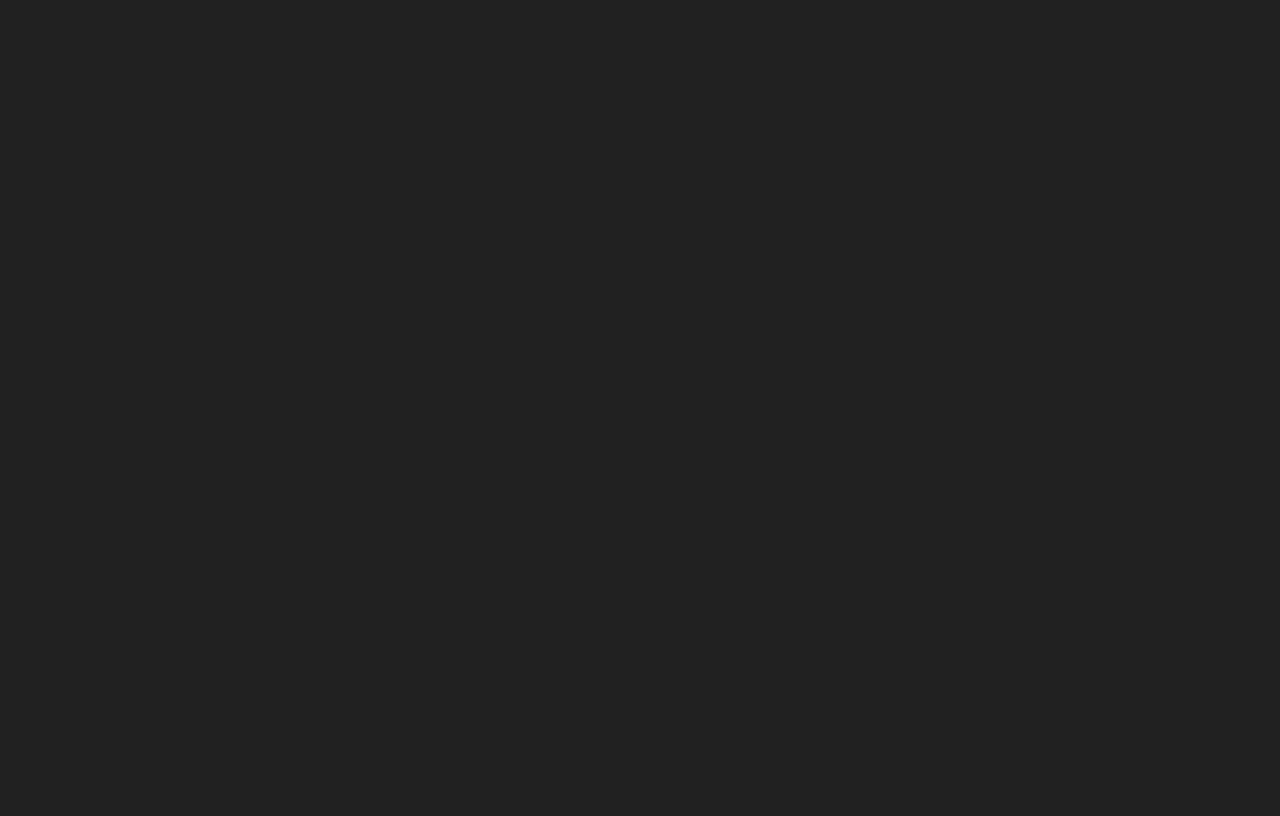
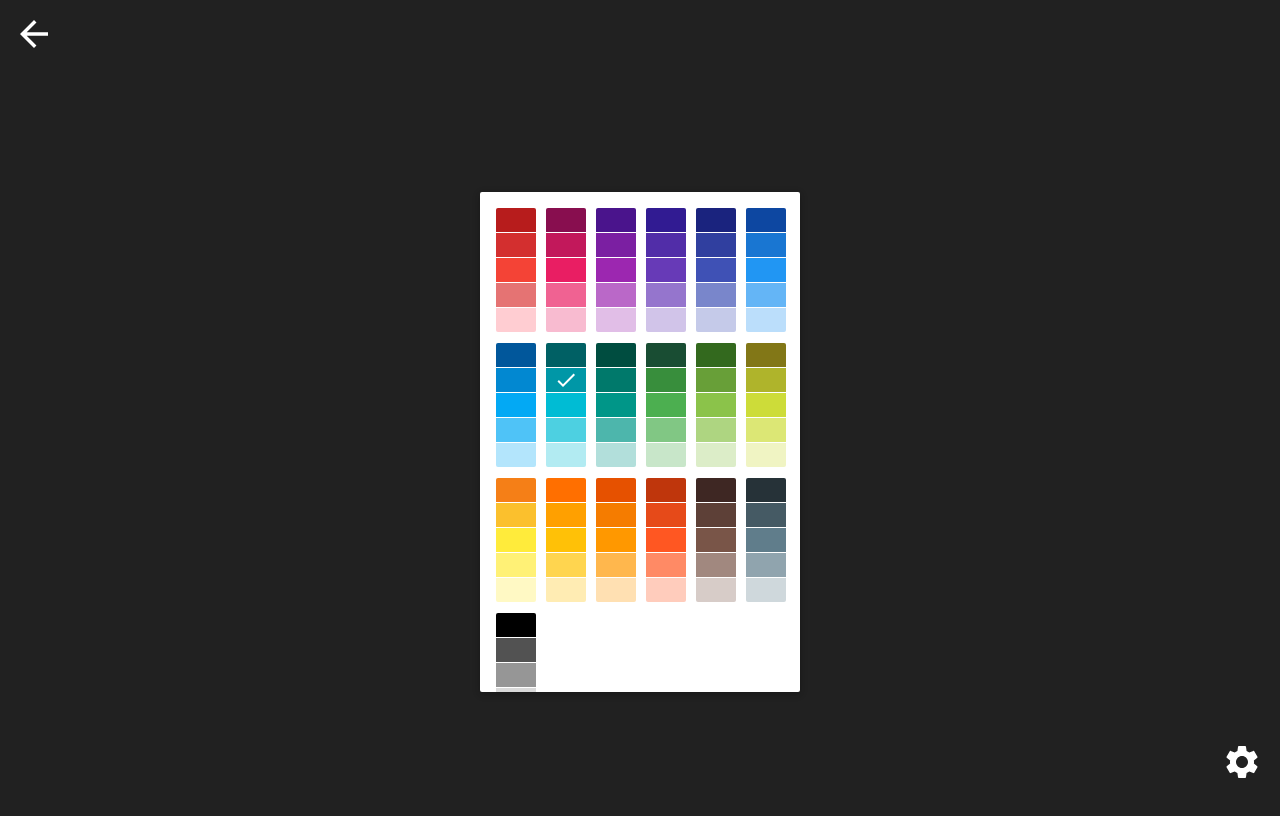
Before and after one commit to tylerwray/scrumpoker-ui, a React (Create React App) app: page /settings in a window 1280 px wide. Shown: the top 816 px of the page. Built offline with nearby package versions, Linux system fonts and the light colour scheme.

Commit message:
Adding user configurable colors

```diff
--- a/package.json
+++ b/package.json
@@ -7,6 +7,7 @@
     "classnames": "^2.2.6",
     "emotion": "^9.2.10",
     "react": "^16.5.0",
+    "react-color": "^2.14.1",
     "react-dom": "^16.5.0",
     "react-router-dom": "^4.3.1",
     "react-scripts": "1.1.5"
--- a/src/components/App.js
+++ b/src/components/App.js
@@ -1,18 +1,25 @@
 import React from 'react'
+import { BrowserRouter } from 'react-router-dom'
 
+import Routes from './Routes'
+import Layout from './Layout'
 import { PokerContext } from './PokerContext'
-import { BrowserRouter } from 'react-router-dom'
-import Routes from './Routes'
+import { ThemeContext } from '../theme'
+import { getCardColor, setCardColor } from '../storage'
 
 class App extends React.Component {
   state = {
     selected: 0,
-    numbers: [0, 1, 2, 3, 5, 8, 13, 21, 34, 55, 89, 144]
+    numbers: [0, 1, 2, 3, 5, 8, 13, 21, 34, 55, 89, 144],
+    theme: {
+      cardColor: getCardColor()
+    }
   }
 
   constructor(props) {
     super(props)
     this.changeSelected = this.changeSelected.bind(this)
+    this.updateTheme = this.updateTheme.bind(this)
   }
 
   changeSelected(selected) {
@@ -21,9 +28,23 @@ class App extends React.Component {
     })
   }
 
+  updateTheme(theme) {
+    this.setState(prevState => {
+      if (theme.cardColor) {
+        setCardColor(theme.cardColor)
+      }
+
+      return {
+        theme: {
+          ...prevState.theme,
+          ...theme
+        }
+      }
+    })
+  }
+
   render() {
-    const { selected, numbers } = this.state
-
+    const { selected, numbers, theme } = this.state
     return (
       <PokerContext.Provider
         value={{
@@ -32,9 +53,18 @@ class App extends React.Component {
           changeSelected: this.changeSelected
         }}
       >
-        <BrowserRouter>
-          <Routes />
-        </BrowserRouter>
+        <ThemeContext.Provider
+          value={{
+            theme,
+            updateTheme: this.updateTheme
+          }}
+        >
+          <BrowserRouter>
+            <Layout>
+              <Routes />
+            </Layout>
+          </BrowserRouter>
+        </ThemeContext.Provider>
       </PokerContext.Provider>
     )
   }
--- /dev/null
+++ b/src/components/BackIcon.js
@@ -0,0 +1,39 @@
+import React from 'react'
+import { css } from 'emotion'
+
+const backArrow = css`
+  position: fixed;
+  top: 0;
+  left: 0;
+  z-index: 2;
+  margin: 10px;
+  padding: 3px;
+  border-radius: 50%;
+  cursor: pointer;
+  transition: background-color 200ms ease-in-out;
+
+  @media not all and (hover: none) {
+    :hover {
+      background-color: #424242;
+    }
+  }
+`
+
+function BackIcon({ ...rest }) {
+  return (
+    <div {...rest}>
+      <svg
+        className={backArrow}
+        width="42"
+        height="42"
+        fill="#fff"
+        viewBox="0 0 24 24"
+      >
+        <path d="M0 0h24v24H0z" fill="none" />
+        <path d="M20 11H7.83l5.59-5.59L12 4l-8 8 8 8 1.41-1.41L7.83 13H20v-2z" />
+      </svg>
+    </div>
+  )
+}
+
+export default BackIcon
--- a/src/components/Card.js
+++ b/src/components/Card.js
@@ -1,13 +1,14 @@
 import React from 'react'
-import { withRouter } from 'react-router-dom'
+import classNames from 'classnames'
 import { css } from 'emotion'
+
+import { withTheme } from '../theme'
 
 const card = css`
   color: #ffffff;
   margin: 15% auto;
   border: 2px solid #ffffff;
   border-radius: 5px;
-  background-color: green;
   display: flex;
   justify-content: center;
   flex-direction: column;
@@ -24,13 +25,16 @@ const card = css`
 `
 
 function Card(props) {
-  const { history, number, onClick } = props
+  const { number, onClick, theme } = props
+
+  const themedCard = css`
+    background-color: ${theme.cardColor};
+  `
 
   return (
     <div
-      className={card}
+      className={classNames(card, themedCard)}
       onClick={() => {
-        history.push('/ready')
         onClick(number)
       }}
     >
@@ -39,4 +43,4 @@ function Card(props) {
   )
 }
 
-export default withRouter(Card)
+export default withTheme(Card)
--- /dev/null
+++ b/src/components/Layout.js
@@ -0,0 +1,38 @@
+import React from 'react'
+import { css } from 'emotion'
+import { withRouter } from 'react-router-dom'
+
+import SettingsIcon from './SettingsIcon'
+
+const fab = css`
+  position: fixed;
+  bottom: 10px;
+  right: 10px;
+  width: 40px;
+  height: 40px;
+  padding: 8px;
+  border-radius: 50%;
+  cursor: pointer;
+
+  @media not all and (hover: none) {
+    :hover {
+      background-color: #424242;
+    }
+  }
+`
+
+function Layout({ children, history }) {
+  return (
+    <React.Fragment>
+      {children}
+      <SettingsIcon
+        className={fab}
+        onClick={() => {
+          history.push('/settings')
+        }}
+      />
+    </React.Fragment>
+  )
+}
+
+export default withRouter(Layout)
--- a/src/components/Picker.js
+++ b/src/components/Picker.js
@@ -6,20 +6,29 @@ import { css } from 'emotion'
 
 const picker = css`
   display: grid;
-  grid-template-columns: auto auto auto;
+  grid-template-columns: auto auto auto auto;
 `
 
-function Picker() {
+function Picker({ history }) {
   return (
+    <React.Fragment>
       <PokerContext.Consumer>
         {({ numbers, changeSelected }) => (
           <div className={picker}>
             {numbers.map(x => (
-            <Card key={x} number={x} onClick={changeSelected} />
+              <Card
+                key={x}
+                number={x}
+                onClick={selected => {
+                  history.push('/ready')
+                  changeSelected(selected)
+                }}
+              />
             ))}
           </div>
         )}
       </PokerContext.Consumer>
+    </React.Fragment>
   )
 }
 
--- a/src/components/Routes.js
+++ b/src/components/Routes.js
@@ -2,12 +2,14 @@ import React from 'react'
 import { Route, Switch } from 'react-router-dom'
 import Picker from './Picker'
 import Selected from './Selected'
+import Settings from './Settings'
 
 function Routes() {
   return (
     <Switch>
       <Route exact path="/" component={Picker} />
       <Route exact path="/ready" component={Selected} />
+      <Route exact path="/settings" component={Settings} />
     </Switch>
   )
 }
--- a/src/components/Selected.js
+++ b/src/components/Selected.js
@@ -3,6 +3,8 @@ import classNames from 'classnames'
 import { css } from 'emotion'
 
 import { PokerContext } from './PokerContext'
+import { withTheme } from '../theme'
+import BackIcon from './BackIcon'
 
 const container = css`
   display: flex;
@@ -20,7 +22,6 @@ const card = css`
   color: #ffffff;
   border: 4px solid #ffffff;
   border-radius: 8px;
-  background-color: green;
   width: 2.25em;
   height: 3em;
   cursor: pointer;
@@ -35,22 +36,6 @@ const cardHidden = css`
   transition: transform 500ms, color 0ms;
   transform: rotateY(180deg);
   color: transparent;
-`
-
-const backArrow = css`
-  position: absolute;
-  z-index: 2;
-  margin: 10px;
-  padding: 3px;
-  border-radius: 50%;
-  cursor: pointer;
-  transition: background-color 200ms ease-in-out;
-
-  @media not all and (hover: none) {
-    :hover {
-      background-color: #424242;
-    }
-  }
 `
 
 class Selected extends React.Component {
@@ -71,26 +56,25 @@ class Selected extends React.Component {
   }
 
   render() {
-    const { history } = this.props
+    const { history, theme } = this.props
     const { cardRevealed } = this.state
 
-    const selected = classNames(card, cardRevealed ? cardVisible : cardHidden)
+    const themedCard = css`
+      background-color: ${theme.cardColor};
+    `
+    const selected = classNames(
+      card,
+      themedCard,
+      cardRevealed ? cardVisible : cardHidden
+    )
 
     return (
       <React.Fragment>
-        <svg
+        <BackIcon
           onClick={() => {
             history.push('/')
           }}
-          className={backArrow}
-          width="42"
-          height="42"
-          fill="#fff"
-          viewBox="0 0 24 24"
-        >
-          <path d="M0 0h24v24H0z" fill="none" />
-          <path d="M20 11H7.83l5.59-5.59L12 4l-8 8 8 8 1.41-1.41L7.83 13H20v-2z" />
-        </svg>
+        />
         <div className={container}>
           <div className={selected} onClick={this.flipCard}>
             <PokerContext.Consumer>
@@ -103,4 +87,4 @@ class Selected extends React.Component {
   }
 }
 
-export default Selected
+export default withTheme(Selected)
--- /dev/null
+++ b/src/components/Settings.js
@@ -0,0 +1,43 @@
+import React from 'react'
+import { SwatchesPicker } from 'react-color'
+
+import { withTheme } from '../theme'
+import BackIcon from './BackIcon'
+import { css } from 'emotion'
+
+const container = css`
+  display: flex;
+  justify-content: center;
+`
+
+const picker = css`
+  display: flex;
+  justify-content: center;
+  flex-direction: column;
+  margin: 15% auto;
+`
+
+function Settings({ history, theme, updateTheme }) {
+  return (
+    <React.Fragment>
+      <BackIcon
+        onClick={() => {
+          history.goBack()
+        }}
+      />
+      <div className={container}>
+        <SwatchesPicker
+          className={picker}
+          triangle="hide"
+          color={theme.cardColor}
+          height={500}
+          onChange={color => {
+            updateTheme({ cardColor: color.hex })
+          }}
+        />
+      </div>
+    </React.Fragment>
+  )
+}
+
+export default withTheme(Settings)
--- /dev/null
+++ b/src/components/SettingsIcon.js
@@ -0,0 +1,15 @@
+import React from 'react'
+
+function SettingsIcon({ fill = '#fff', width = 20, height = 20, ...rest }) {
+  return (
+    <svg width={width} height={height} viewBox="0 0 20 20" {...rest}>
+      <path fill="none" d="M0 0h20v20H0V0z" />
+      <path
+        d="M15.95 10.78c.03-.25.05-.51.05-.78s-.02-.53-.06-.78l1.69-1.32c.15-.12.19-.34.1-.51l-1.6-2.77c-.1-.18-.31-.24-.49-.18l-1.99.8c-.42-.32-.86-.58-1.35-.78L12 2.34c-.03-.2-.2-.34-.4-.34H8.4c-.2 0-.36.14-.39.34l-.3 2.12c-.49.2-.94.47-1.35.78l-1.99-.8c-.18-.07-.39 0-.49.18l-1.6 2.77c-.1.18-.06.39.1.51l1.69 1.32c-.04.25-.07.52-.07.78s.02.53.06.78L2.37 12.1c-.15.12-.19.34-.1.51l1.6 2.77c.1.18.31.24.49.18l1.99-.8c.42.32.86.58 1.35.78l.3 2.12c.04.2.2.34.4.34h3.2c.2 0 .37-.14.39-.34l.3-2.12c.49-.2.94-.47 1.35-.78l1.99.8c.18.07.39 0 .49-.18l1.6-2.77c.1-.18.06-.39-.1-.51l-1.67-1.32zM10 13c-1.65 0-3-1.35-3-3s1.35-3 3-3 3 1.35 3 3-1.35 3-3 3z"
+        fill={fill}
+      />
+    </svg>
+  )
+}
+
+export default SettingsIcon
--- /dev/null
+++ b/src/storage.js
@@ -0,0 +1,16 @@
+const CARD_COLOR_KEY = 'card-color-837'
+export function getCardColor() {
+  const defaultCardColor = '#0097a7'
+
+  const color = localStorage.getItem(CARD_COLOR_KEY)
+
+  return color || defaultCardColor
+}
+
+export function setCardColor(color) {
+  try {
+    localStorage.setItem(CARD_COLOR_KEY, color)
+  } catch (err) {
+    // Do Nothing
+  }
+}
--- /dev/null
+++ b/src/theme.js
@@ -0,0 +1,15 @@
+import React from 'react'
+
+export const ThemeContext = React.createContext()
+
+export function withTheme(Component) {
+  return function ThemedComponent(props) {
+    return (
+      <ThemeContext.Consumer>
+        {({ theme, updateTheme }) => (
+          <Component {...props} theme={theme} updateTheme={updateTheme} />
+        )}
+      </ThemeContext.Consumer>
+    )
+  }
+}
```
Also changed, not shown: 1 other file (tests, documents, lock files or other folders). Lines whose indentation alone changed are shown as unchanged.
